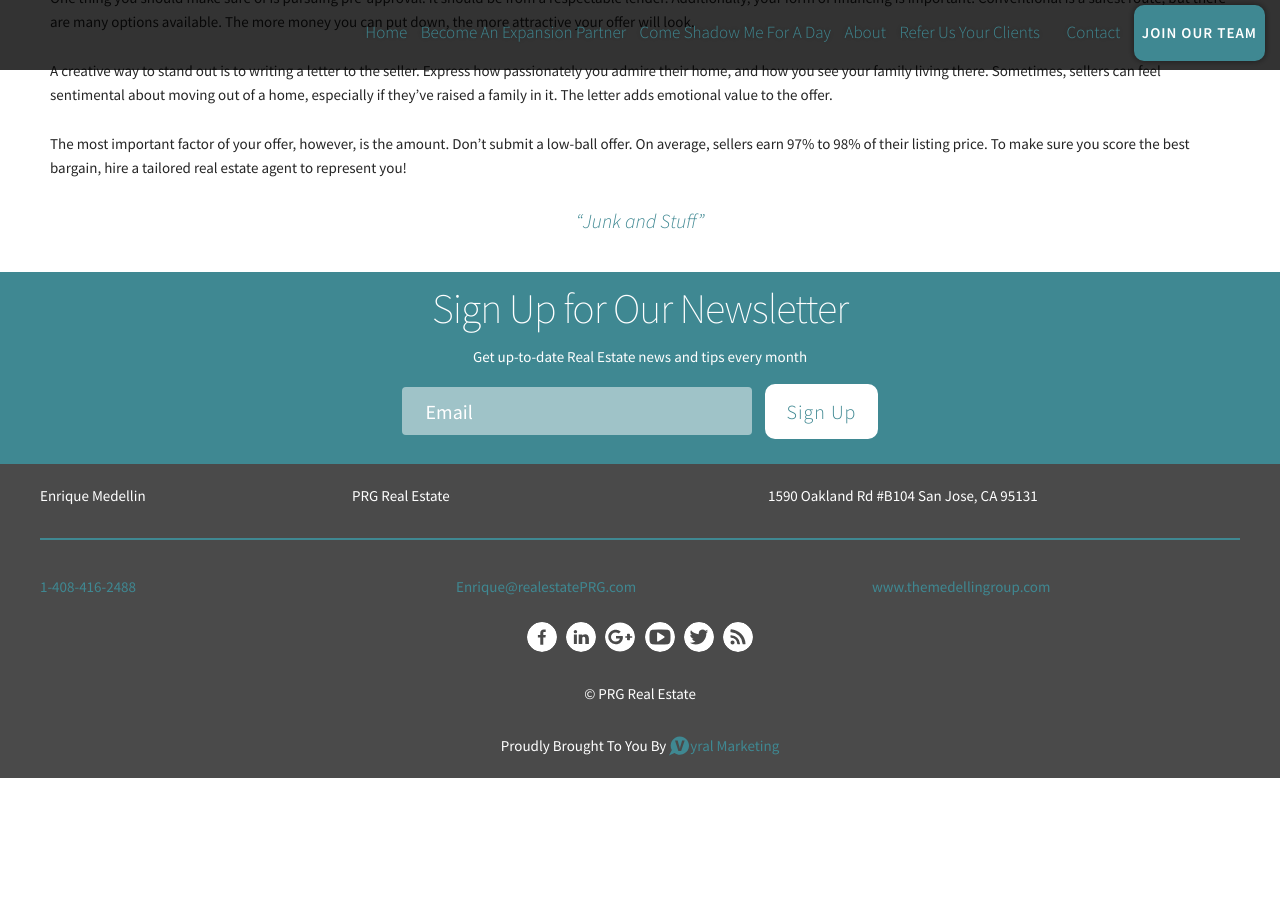
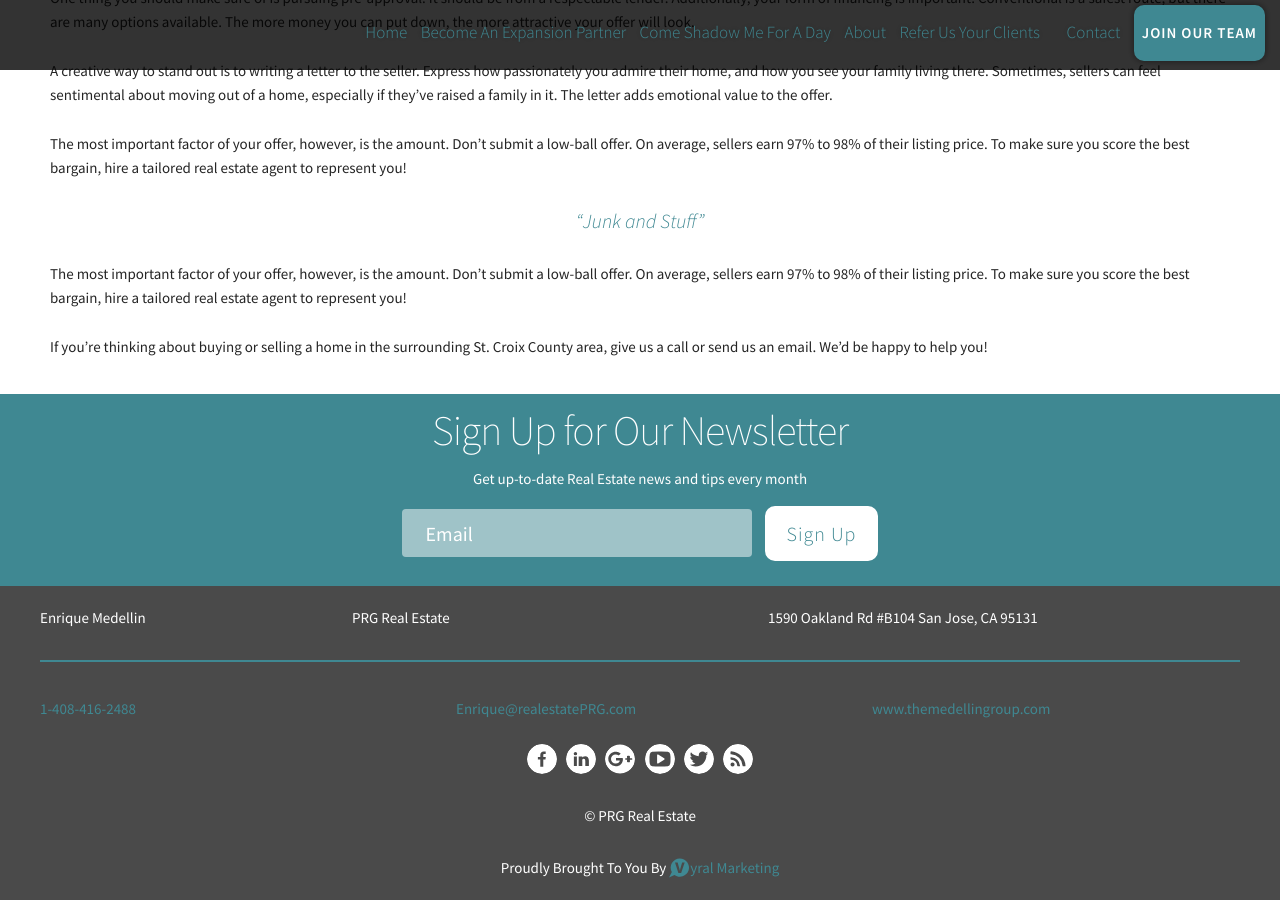
Before and after one commit to Vyral/medellin_careers, a Jekyll site: the page built from _posts/2016-06-01-test-post.md, in a window 1280 px wide and 900 px high, scrolled down 574 px. Built offline with Jekyll 4.4.1, drawn with Linux system fonts in a browser that asks for light colours; before the commit the page ends 1352 px from its top, so only the background shows below that.

Commit message:
Updated '/_posts/2016-06-01-test-post.md' via CloudCannon

```diff
--- a/_posts/2016-06-01-test-post.md
+++ b/_posts/2016-06-01-test-post.md
@@ -25,3 +25,7 @@ A creative way to stand out is to writing a letter to the seller. Express how pa
 The most important factor of your offer, however, is the amount. Don’t submit a low-ball offer. On average, sellers earn 97% to 98% of their listing price. To make sure you score the best bargain, hire a tailored real estate agent to represent you!
 
 <a href="https://twitter.com/home/?status={{page.pullquote}}%20{{site.url}}{{page.url}}%20via%40{{site.data.settings.socials.twitter | remove: 'https://twitter.com/'}}" target='_blank' class="pullquote">&#8220;{{page.pullquote}}&#8221;</a>
+
+The most important factor of your offer, however, is the amount. Don’t submit a low-ball offer. On average, sellers earn 97% to 98% of their listing price. To make sure you score the best bargain, hire a tailored real estate agent to represent you!
+
+If you’re thinking about buying or selling a home in the surrounding St. Croix County area, give us a call or send us an email. We’d be happy to help you!
```
